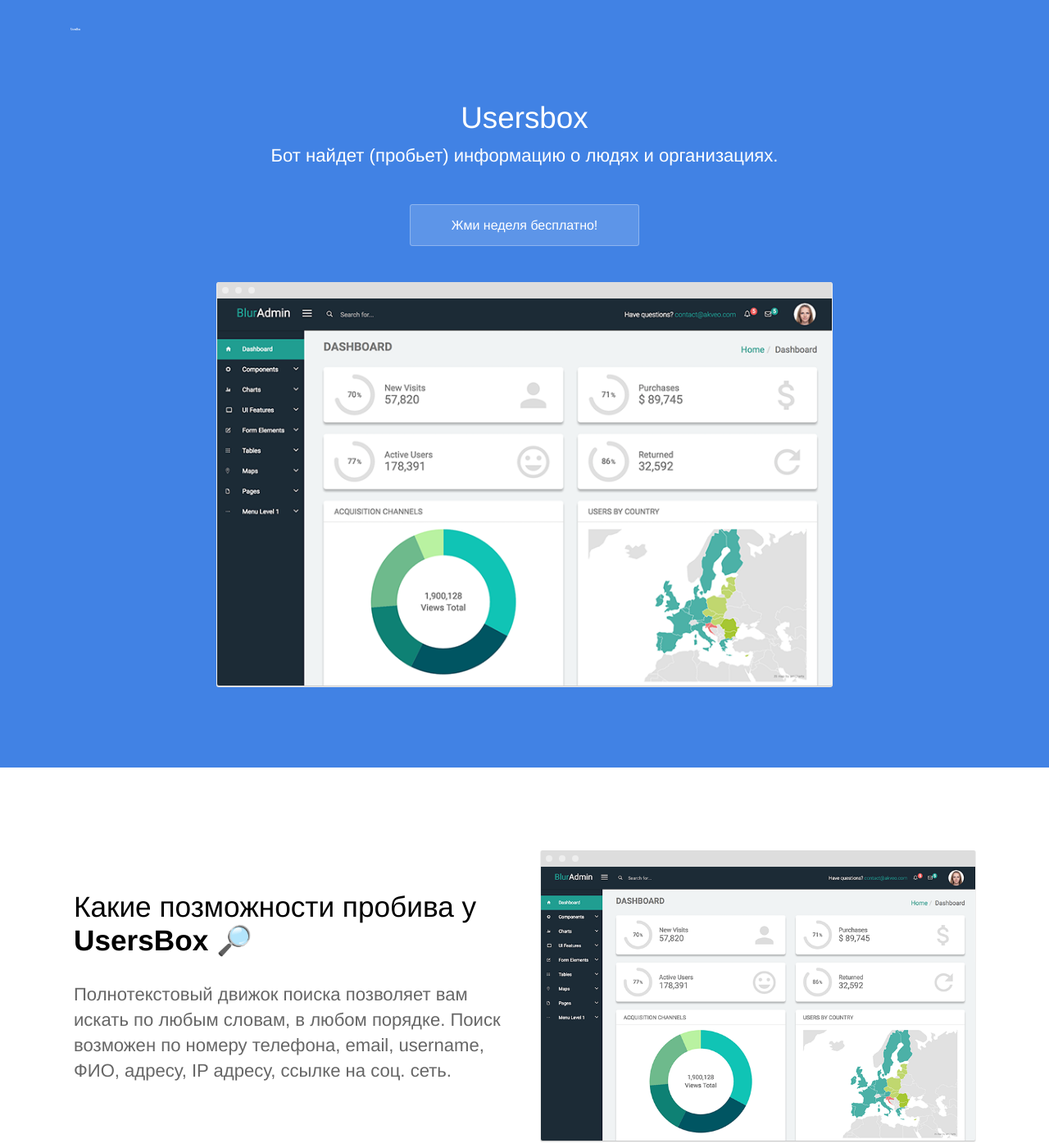
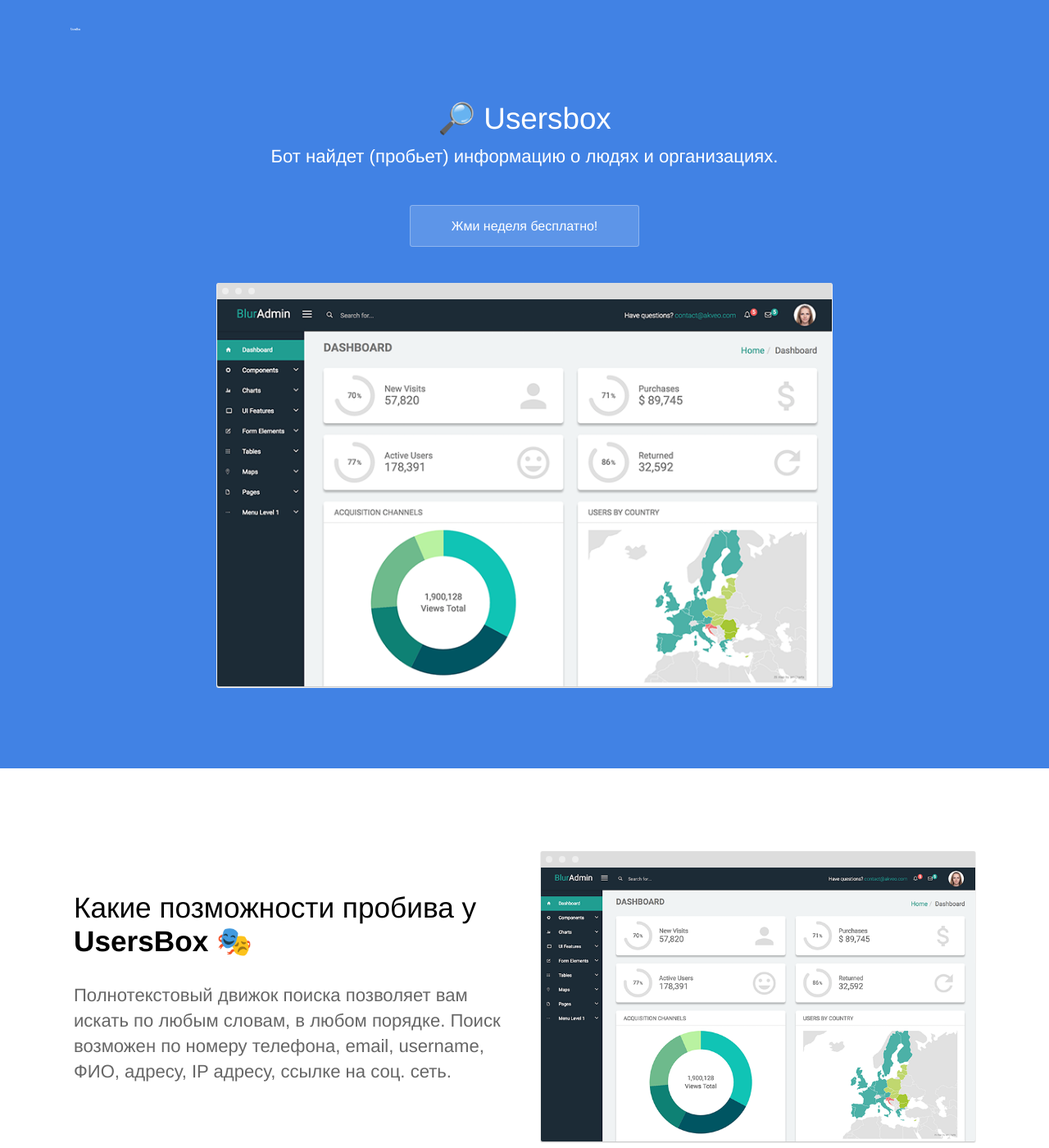
Before and after one commit to usersboxbot/usersboxbot.github.io, a Jekyll site: the page built from index.html, in a window 1280 px wide and 1400 px high. Shown: the whole window at 82% size. Built offline with Jekyll 4.4.1, drawn with Linux system fonts in a browser that asks for light colours.

Commit message:
Update index.html

```diff
--- a/index.html
+++ b/index.html
@@ -4,7 +4,7 @@
 ---
 <section class="hero">
 	<div class="text-container">
-		<h1 class="editable">Usersbox</strong></h1>
+		<h1 class="editable">🔎 Usersbox</strong></h1>
 		<p class="subtext editable">Бот найдет (пробьет) информацию о людях и организациях.</p>
 		<div class="cta button alt"><a href="{{ site.baseurl }}/contact/">Жми неделя бесплатно!</a></div>
 		<div>
@@ -17,7 +17,7 @@
 	<section>
 		<div class="container flex">
 			<div class="text editable">
-				<h2>Какие позможности пробива у <strong>UsersBox</strong> 🔎</h2>
+				<h2>Какие позможности пробива у <strong>UsersBox</strong> 🎭</h2>
 				<p>Полнотекстовый движок поиска позволяет вам искать по любым словам, в любом порядке. Поиск возможен по номеру телефона, email, username, ФИО, адресу, IP адресу, ссылке на соц. сеть. </p>
 			</div>
 			<div class="image">
```
